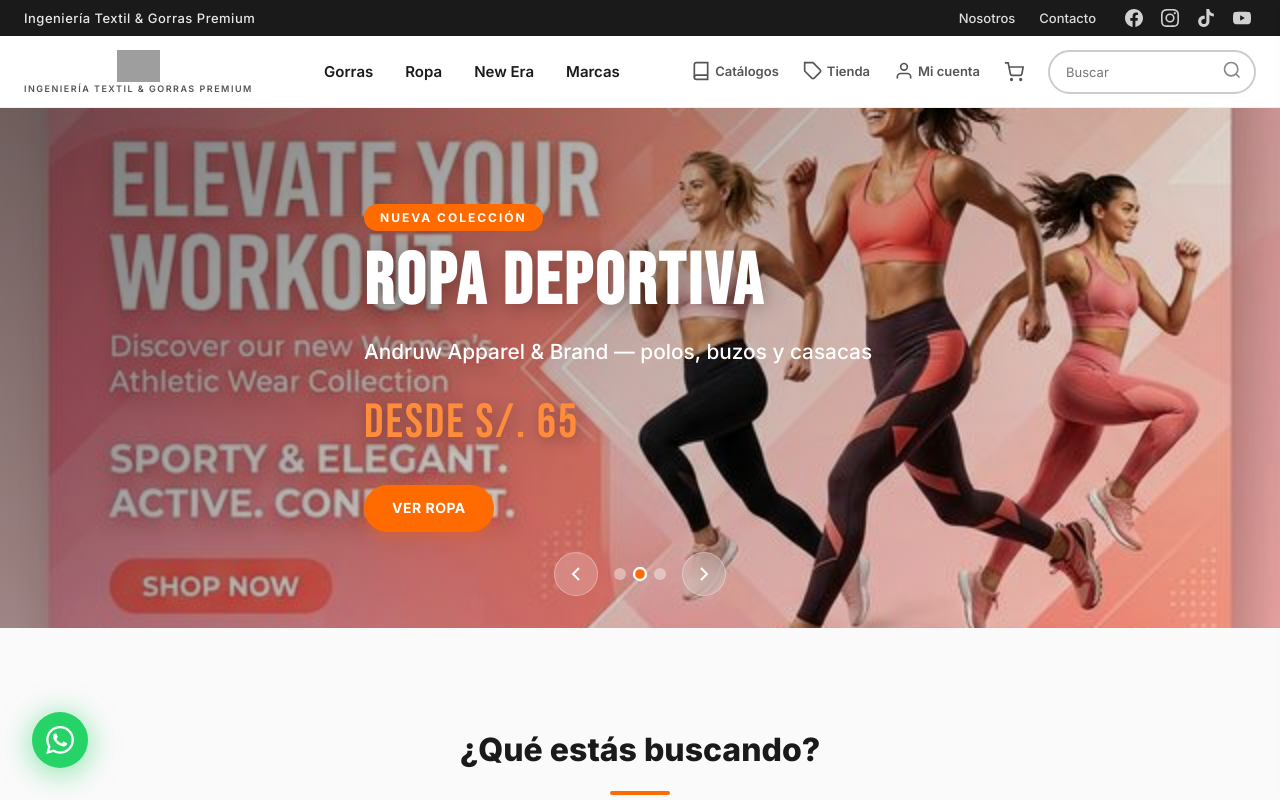
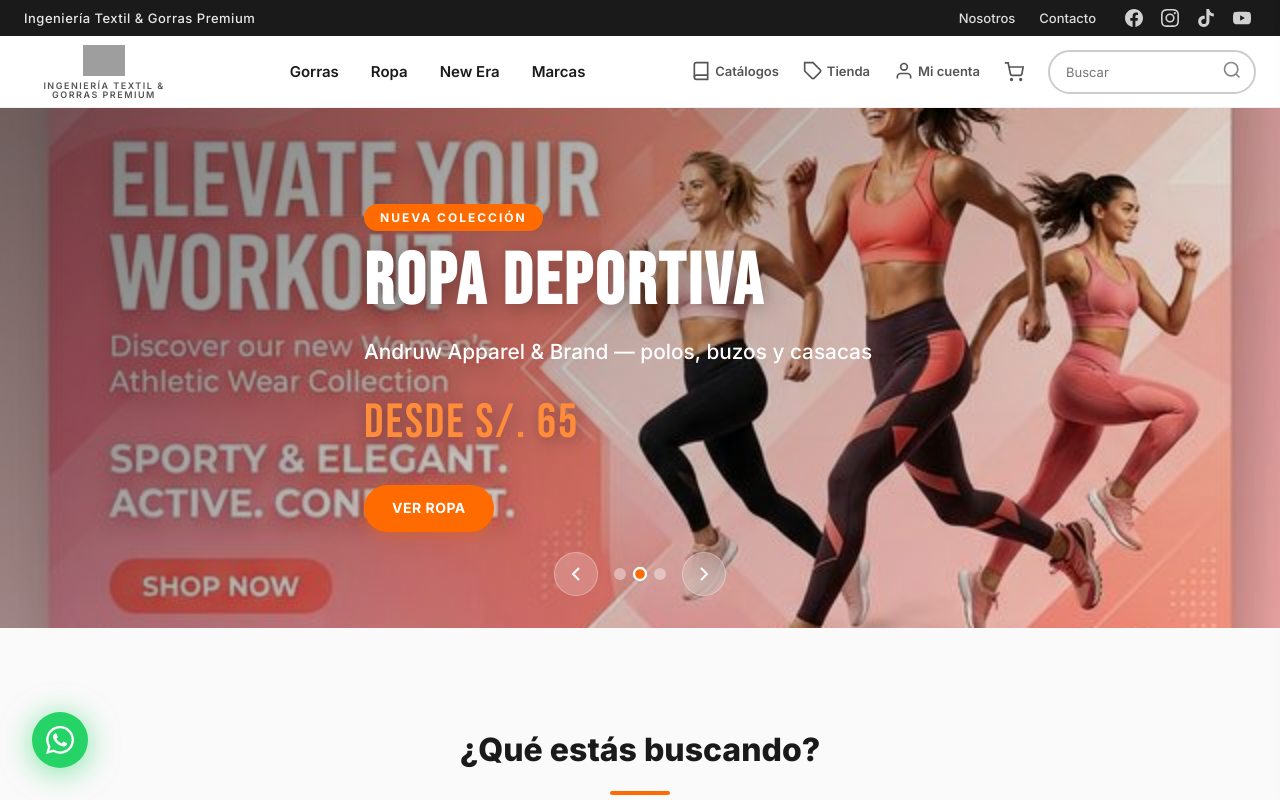
Before and after one commit to robinhuerta/catalogo-entrust, a website built with Vite: page index.html in a window 1280 px wide. Shown: the top 800 px of the page. Built offline with nearby package versions, Linux system fonts and the light colour scheme; grey boxes are pictures that could not be loaded; files whose address does not match are found by name.

Commit message:
Fix logo: limitar ancho para que no tape el eslogan
Co-Authored-By: Claude Sonnet 4.6 <noreply@anthropic.com>

```diff
--- a/css/style.css
+++ b/css/style.css
@@ -334,6 +334,7 @@ input {
 /* Logo Image */
 .logo-img {
   height: 32px;
+  max-width: 140px;
   width: auto;
   object-fit: contain;
   display: block;
@@ -355,7 +356,8 @@ input {
 
 .header__logo {
   flex-shrink: 0;
-  gap: 2px;
+  gap: 4px;
+  max-width: 160px;
 }
 
 .logo-tagline-text {
```
